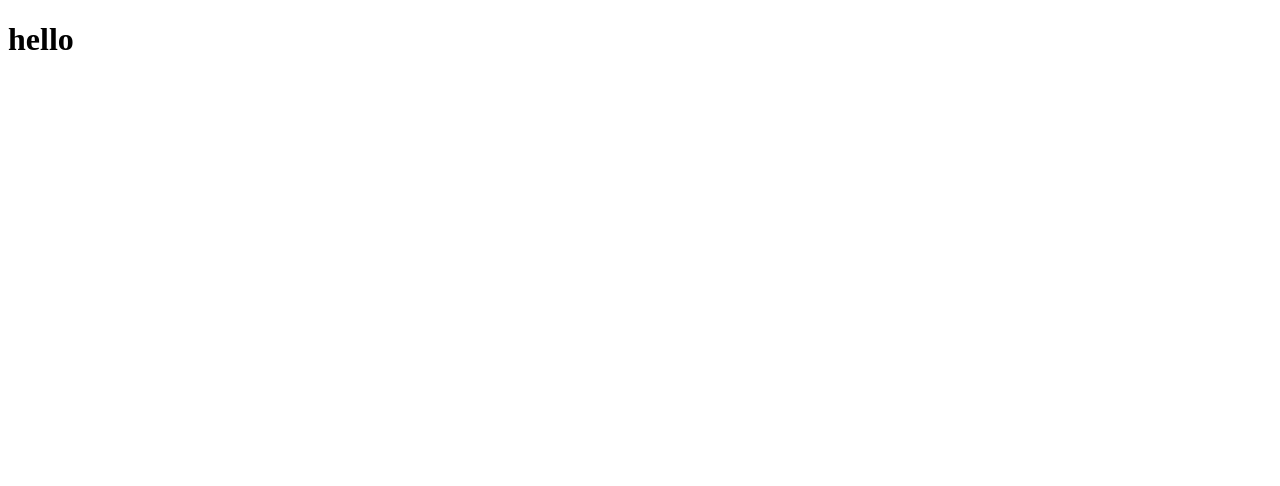
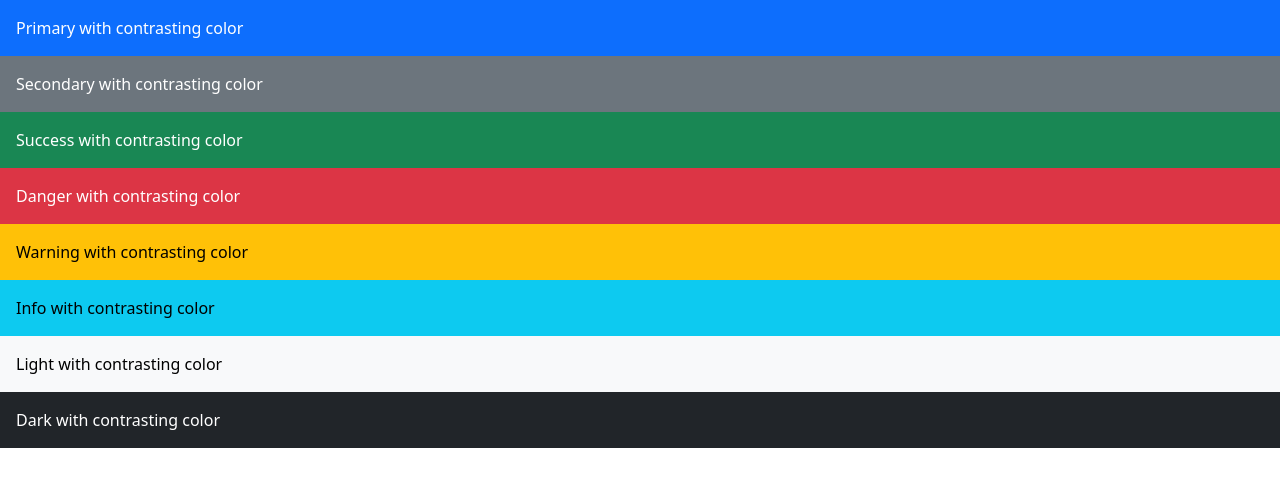
Before and after one commit to hyeongyeong0708/example1, a plain HTML site: page index.html in a window 1280 px wide. Drawn offline with nearby package versions, Linux system fonts and the light colour scheme.

Commit message:
Add files via upload

```diff
--- a/index.html
+++ b/index.html
@@ -1,9 +1,21 @@
-<!DOCTYPE html>
-<html>
-    <head>
-        <title>hello</title>
+<!doctype html>
+<html lang="ko">
+  <head>
+    <meta charset="utf-8">
+    <meta name="viewport" content="width=device-width, initial-scale=1">
+    <title>example</title>
+    <link href="https://cdn.jsdelivr.net/npm/bootstrap@5.3.3/dist/css/bootstrap.min.css" rel="stylesheet" integrity="sha384-QWTKZyjpPEjISv5WaRU9OFeRpok6YctnYmDr5pNlyT2bRjXh0JMhjY6hW+ALEwIH" crossorigin="anonymous">
+    <link rel="stylesheet" href="style.css">
     </head>
     <body>
-        <h1>hello</h1>
-    </body>
+      <div class="text-bg-primary p-3">Primary with contrasting color</div>
+      <div class="text-bg-secondary p-3">Secondary with contrasting color</div>
+      <div class="text-bg-success p-3">Success with contrasting color</div>
+      <div class="text-bg-danger p-3">Danger with contrasting color</div>
+      <div class="text-bg-warning p-3">Warning with contrasting color</div>
+      <div class="text-bg-info p-3">Info with contrasting color</div>
+      <div class="text-bg-light p-3">Light with contrasting color</div>
+      <div class="text-bg-dark p-3">Dark with contrasting color</div>
+    <script src="https://cdn.jsdelivr.net/npm/bootstrap@5.3.3/dist/js/bootstrap.bundle.min.js" integrity="sha384-YvpcrYf0tY3lHB60NNkmXc5s9fDVZLESaAA55NDzOxhy9GkcIdslK1eN7N6jIeHz" crossorigin="anonymous"></script>
+  </body>
 </html>
```
